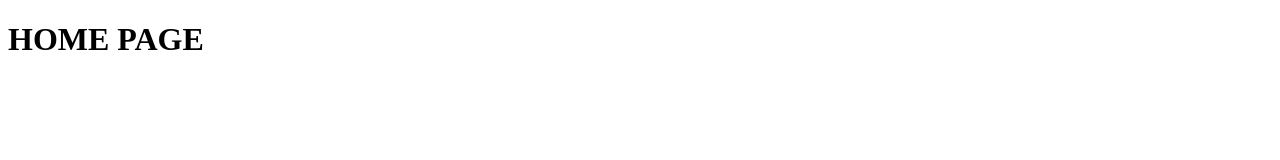
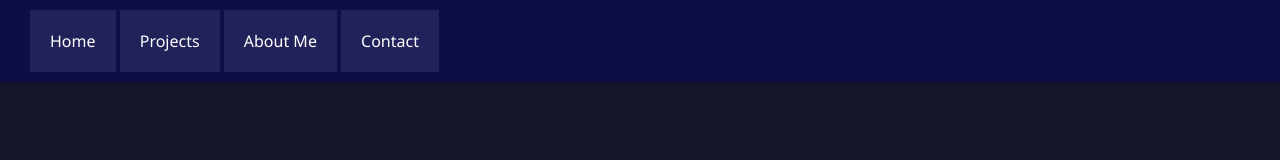
Before and after one commit to JaviTrek/VSCODE-TEST, a plain HTML site: page index.html in a window 1280 px wide. Drawn offline with Linux system fonts and the light colour scheme.

Commit message:
setup template

```diff
--- a/index.css
+++ b/index.css
@@ -0,0 +1,25 @@
+/* css for our html body */
+body {
+    color: whitesmoke;
+    background-color: rgb(21, 21, 41);
+    font-family: 'Segoe UI';
+    padding: 0;
+    margin: 0;
+}
+
+/* css for our links/<a> elements */
+a {
+    text-decoration: none;
+    color: white;
+}
+
+/* css for our navbar and navbar-item classes */
+.navbar {
+    background-color: rgb(14, 14, 69);
+    padding: 30px;
+}
+
+.navbar-item {
+    padding: 20px;
+    background-color: rgb(34, 34, 91);
+}
--- a/index.html
+++ b/index.html
@@ -4,11 +4,23 @@
     <meta charset="UTF-8">
     <meta name="viewport" content="width=device-width, initial-scale=1.0">
     <link rel="stylesheet" type="text/css" href="index.css" />
-    <title>Document</title>
+    <title>My Portfolio</title>
 </head>
 <body>
 
-    <h1>HOME PAGE</h1>
+    <!--Ignore everything above this line!
+
+        You don't need to know what it does right now (mostly SEO/google search stuff)-->
+
+    <div class="navbar">
+
+        <a href="index.html"  class="navbar-item">Home</a>
+        <a href="projects.html"  class="navbar-item">Projects</a>
+        <a href="about.html"  class="navbar-item">About Me</a>
+        <a href="contact.html"  class="navbar-item">Contact</a>
+
+
+    </div>
 
 
 </body>
```
